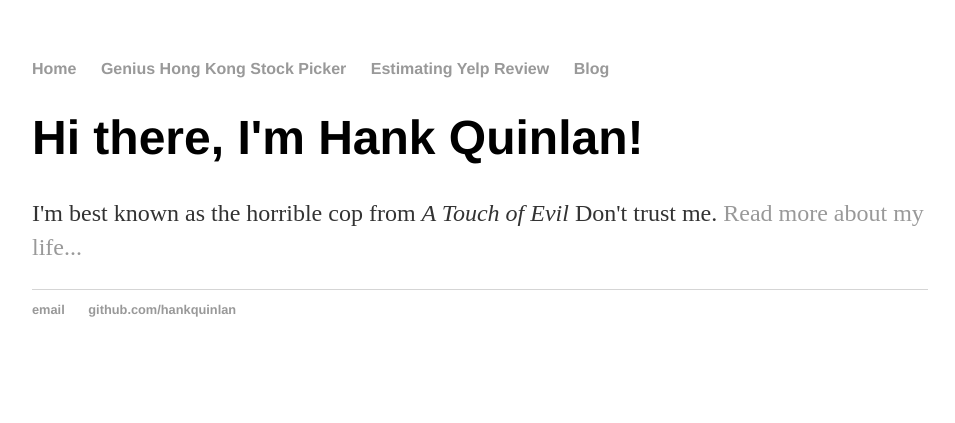
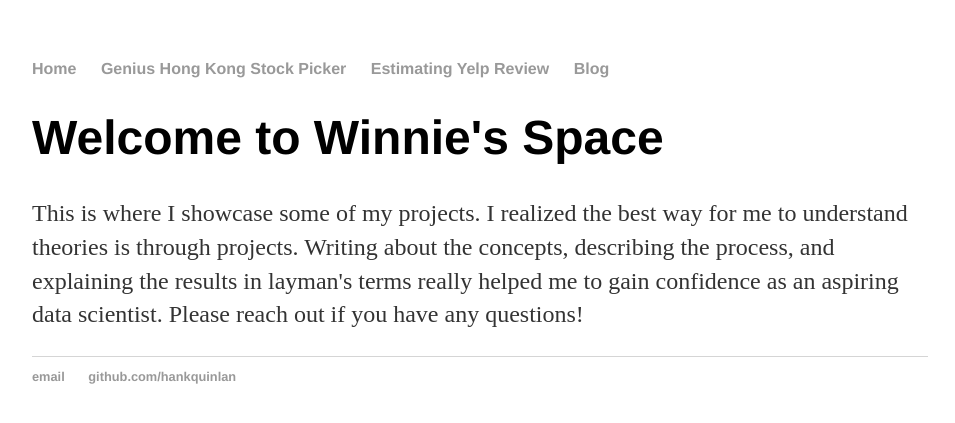
Before and after one commit to dcvionwinnie/dcvionwinnie.github.io, a Jekyll site: the page built from index.html, in a window 1280 px wide. Shown: the top 423 px of the page, without its empty margins (160-1115 px from the left). Built offline with Jekyll 4.4.1, drawn with Linux system fonts in a browser that asks for light colours.

Commit message:
Update index.html

```diff
--- a/index.html
+++ b/index.html
@@ -1,8 +1,8 @@
 ---
 layout: default
-title: Hank Quinlan, Horrible Cop
+title: My Data Science Toolbox
 ---
 <div class="blurb">
-	<h1>Hi there, I'm Hank Quinlan!</h1>
-	<p>I'm best known as the horrible cop from <em>A Touch of Evil</em> Don't trust me. <a href="/about">Read more about my life...</a></p>
+	<h1>Welcome to Winnie's Space</h1>
+	<p>This is where I showcase some of my projects. I realized the best way for me to understand theories is through projects. Writing about the concepts, describing the process, and explaining the results in layman's terms really helped me to gain confidence as an aspiring data scientist. Please reach out if you have any questions!</p>
 </div><!-- /.blurb -->
```
